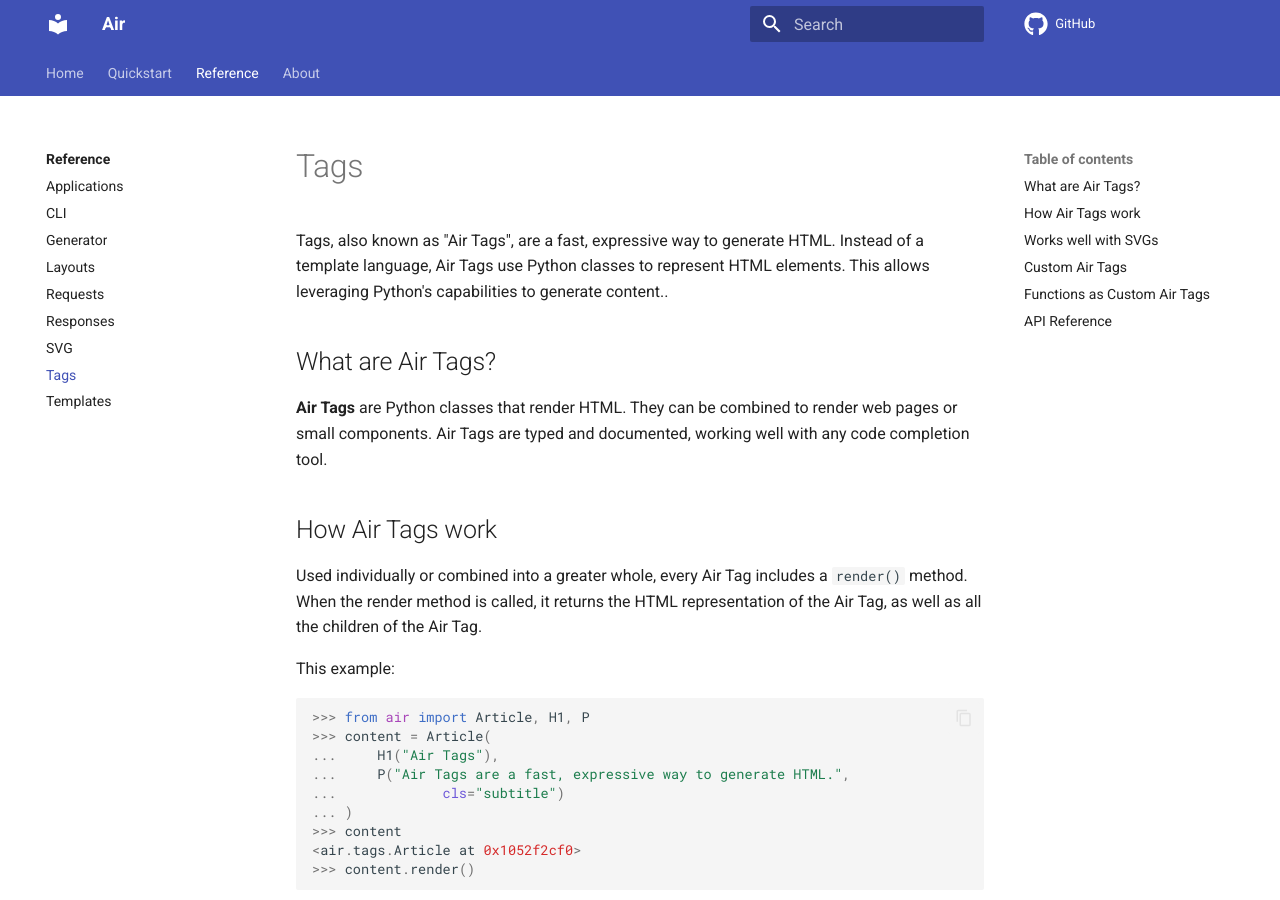
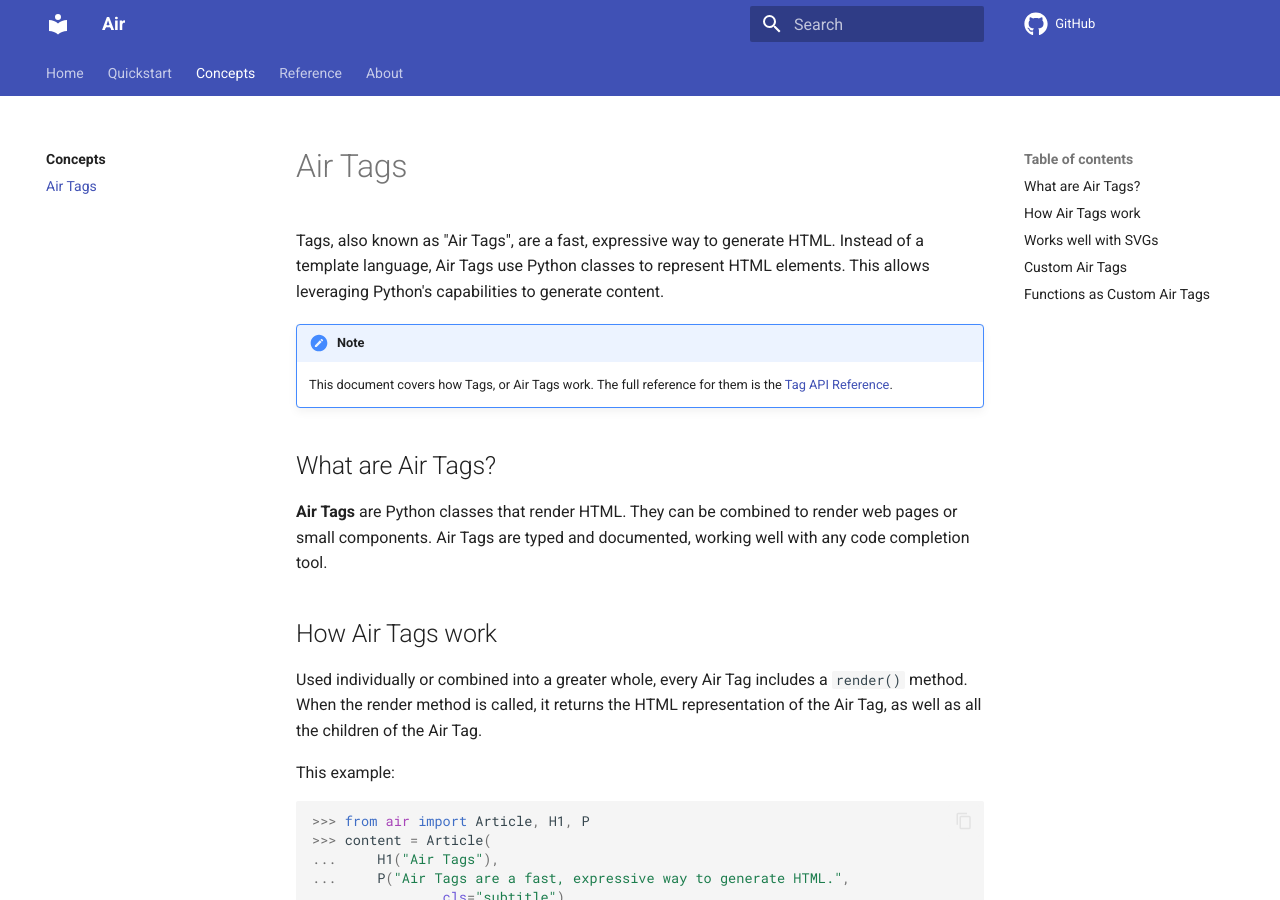
Before and after one commit to feldroy/air, an MkDocs documentation site: the page built from docs/concepts/air_tags.md, in a window 1280 px wide and 900 px high. Built offline with MkDocs 1.6.1 and Material for MkDocs 9.7.7, drawn with Linux system fonts in a browser that asks for light colours; comment, search, counter and statistics services are not loaded.

Commit message:
Restructure docs yet again

```diff
--- a/docs/ref/tags.md
+++ b/docs/concepts/air_tags.md
@@ -1,6 +1,11 @@
-# Tags
 
-Tags, also known as "Air Tags", are a fast, expressive way to generate HTML. Instead of a template language, Air Tags use Python classes to represent HTML elements. This allows leveraging Python's capabilities to generate content..
+# Air Tags
+
+Tags, also known as "Air Tags", are a fast, expressive way to generate HTML. Instead of a template language, Air Tags use Python classes to represent HTML elements. This allows leveraging Python's capabilities to generate content.
+
+!!! note
+
+    This document covers how Tags, or Air Tags work. The full reference for them is the [Tag API Reference](../api/tags.md).
 
 ## What are Air Tags?
 
--- a/mkdocs.yml
+++ b/mkdocs.yml
@@ -4,17 +4,20 @@ repo_url: https://github.com/feldroy/air
 nav:
   - Home: index.md
   - Quickstart: quickstart.md
+  - Concepts:
+    - concepts/index.md
+    - concepts/air_tags.md
   - Reference:
-    - ref/index.md
-    - Applications: ref/applications.md
-    - CLI: ref/cli.md
-    - Generator: ref/generator.md
-    - Layouts: ref/layouts.md
-    - Requests: ref/requests.md
-    - Responses: ref/responses.md
-    - SVG: ref/svg.md
-    - Tags: ref/tags.md
-    - Templates: ref/templates.md
+    - api/index.md
+    - Applications: api/applications.md
+    - CLI: api/cli.md
+    - Generator: api/generator.md
+    - Layouts: api/layouts.md
+    - Requests: api/requests.md
+    - Responses: api/responses.md
+    - SVG: api/svg.md
+    - Tags: api/tags.md
+    - Templates: api/templates.md
   - About:
     - about/index.md
     - about/history.md
```
Also changed, not shown: other parts of docs/concepts/air_tags.md (+0 -4 lines), docs/api/tags.md (added, +7 -0 lines), docs/concepts/index.md (added, +3 -0 lines), docs/api/applications.md (renamed from docs/ref/applications.md), docs/api/cli.md (renamed from docs/ref/cli.md), docs/api/generator.md (renamed from docs/ref/generator.md), docs/api/index.md (renamed from docs/ref/index.md), docs/api/layouts.md (renamed from docs/ref/layouts.md), docs/api/requests.md (renamed from docs/ref/requests.md), docs/api/responses.md (renamed from docs/ref/responses.md), docs/api/svg.md (renamed from docs/ref/svg.md), docs/api/templates.md (renamed from docs/ref/templates.md).
